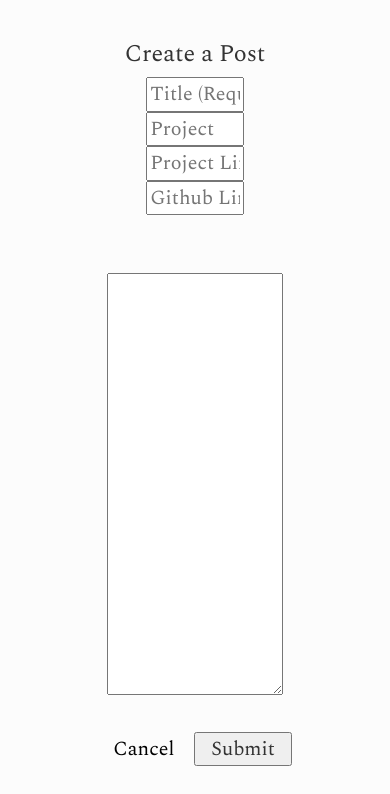
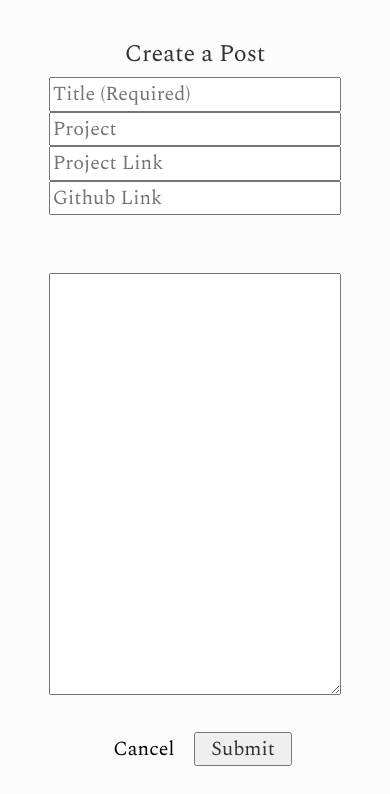
Before and after one commit to ianagpawa/tech-blog, a Flask app: page /new/ in a window 390 px wide. Shown: the part 50-844 px from the top of the page. Run offline with Flask 2, Linux system fonts and the light colour scheme; the visitor is signed in with stand-in values (Sample User, id 1); data that the repository does not hold is empty; some libraries are stand-ins or nearby versions.

Commit message:
refactor: Update media screen for new post

```diff
--- a/static/css/media.css
+++ b/static/css/media.css
@@ -5,4 +5,9 @@
         margin-top: 2vh;
         margin-bottom: 1vh;
     }
+
+    .input-post,
+    #new-post-textarea{
+        width: 75vw;
+    }
 }
```
